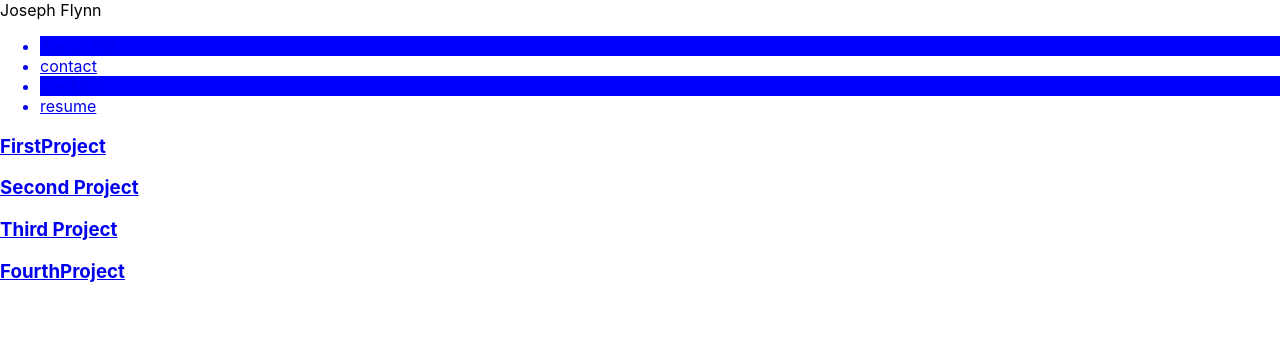
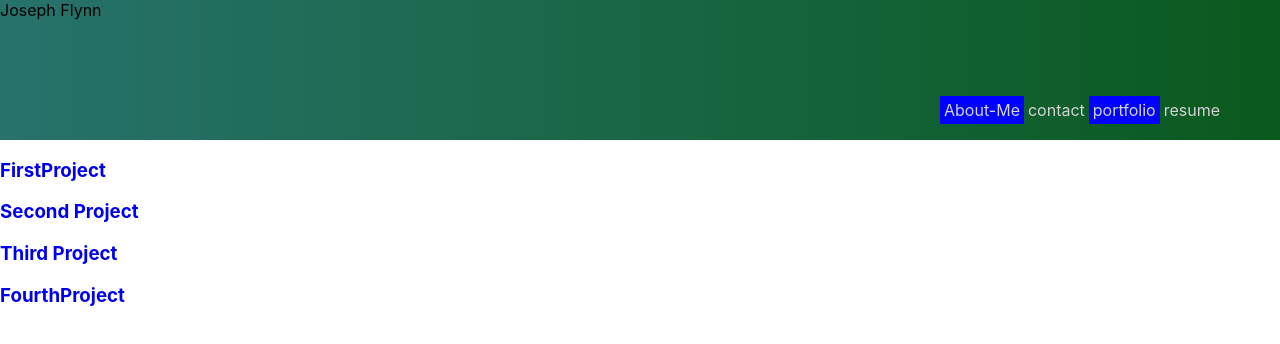
Before and after one commit to Alphastranger/React-Portfolio, a React (Create React App) app in the folder my-react-app/: page /portfolio in a window 1280 px wide. Shown: the top 344 px of the page. Built offline with nearby package versions, Linux system fonts and the light colour scheme.

Commit message:
Getting the classes set up correctly in the files and starting on CSS.

```diff
--- a/my-react-app/src/App.css
+++ b/my-react-app/src/App.css
@@ -28,9 +28,31 @@
   color: #61dafb;
 }
 
+.active {
+  display: inline;
+  background-color: blue;
+}
 
-.active {
+.navLinks {
+  color: lightgrey;
+  position: relative;
+  display: flex;
+  justify-content: space-between;
+  left: 900px;
+  top: 60px;
+  float: left;
+  padding: 4px;
+}
+.navLinks:hover {
   background-color: blue;
+}
+a:link {
+  text-decoration: none;
+}
+.header {
+  display: block;
+  height: 140px;
+  background-image:linear-gradient(to right, rgb(39,114,107), rgb(10,90,30));
 }
 .projects {
   background-color: grey;
--- a/my-react-app/src/components/About-Me.js
+++ b/my-react-app/src/components/About-Me.js
@@ -4,7 +4,7 @@ function AboutMe(props) {
     return (
         <div className='About'>
             <h2>About Me</h2>
-            <img src='Me.png' alt='This is me.'></img>
+            <img src='../images/Joeyface.jpeg' alt='This is me.'></img>
             <p>E pluribus unum is a wonderful phrase. It's our problem free philosophy.</p>
         </div>
     )
--- a/my-react-app/src/components/Footer.js
+++ b/my-react-app/src/components/Footer.js
@@ -2,8 +2,8 @@ import React from "react";
 
 const Footer = ()=>{
     <div className="bottomScreen">
-        <a href="github" className="footer">Github</a>
-        <a href='linkedin'className="footer">Linkedin</a>
+        <a href="github" className={"footer"}>Github</a>
+        <a href='linkedin'className={"footer"}>Linkedin</a>
     </div>
 }
 export default  Footer
--- a/my-react-app/src/components/Header.js
+++ b/my-react-app/src/components/Header.js
@@ -8,7 +8,7 @@ import Nav from './Nav'
 const Header = (props) => {
     return (
         <div className={'header'}>
-            <div>Joseph Flynn</div>
+            <div className={'myName'}>Joseph Flynn</div>
             <Nav/>
         </div>
     )
--- a/my-react-app/src/components/Nav.js
+++ b/my-react-app/src/components/Nav.js
@@ -11,20 +11,20 @@ const Nav = () => {
     for (let i=0; i<headingHighlights.length; i++){
      if (window.location.href.indexOf(headingHighlights[i])>-1) {
         activePage[i]=('active')
-     } else {
+     } else if (window.location.href.indexOf(headingHighlights[i])<1){
         activePage[0]=('active')
      }
 }
     return (
         <nav className={'headings'}>
             <ul>
-                <Link to='/About-Me'><li className= {activePage[0]}>{headingHighlights[0]}</li></Link>
+                <Link to='/About-Me'><li className= {`${activePage[0]} navLinks`}>{headingHighlights[0]}</li></Link>
 
-                <Link to='/contact'><li className= {activePage[1]}>{headingHighlights[1]}</li></Link>
+                <Link to='/contact'><li className= {`${activePage[1]} navLinks`}>{headingHighlights[1]}</li></Link>
 
-                <Link to='/portfolio'><li className= {activePage[2]}>{headingHighlights[2]}</li></Link>
+                <Link to='/portfolio'><li className= {`${activePage[2]} navLinks`}>{headingHighlights[2]}</li></Link>
 
-                <Link to='/resume'><li className= {activePage[3]}>{headingHighlights[3]}</li></Link>
+                <Link to='/resume'><li className= {`${activePage[3]} navLinks`}>{headingHighlights[3]}</li></Link>
             </ul>
         </nav>
     )
--- a/my-react-app/src/components/Project.js
+++ b/my-react-app/src/components/Project.js
@@ -3,22 +3,22 @@ import React from "react";
 const Project = (props)=>{
     return (
         <div>
-        <a href='Placeholder' className="projects">
+        <a href='Placeholder' className={"projects"}>
             <div>
                 <h3>FirstProject</h3>
             </div>
             </a>
-        <a href='Placeholder' className="projects">
+        <a href='Placeholder' className={"projects"}>
             <div>
                 <h3>Second Project</h3>
                 </div>
                 </a>
-        <a href='Placeholder' className="projects">
+        <a href='Placeholder' className={"projects"}>
             <div>
                 <h3>Third Project</h3>
             </div>
             </a>
-        <a href='Placeholder' className="projects">
+        <a href='Placeholder' className={"projects"}>
         <div>
             <h3>FourthProject</h3>
         </div>
```
Also changed, not shown: my-react-app/images/Joeyface.jpeg (added).
